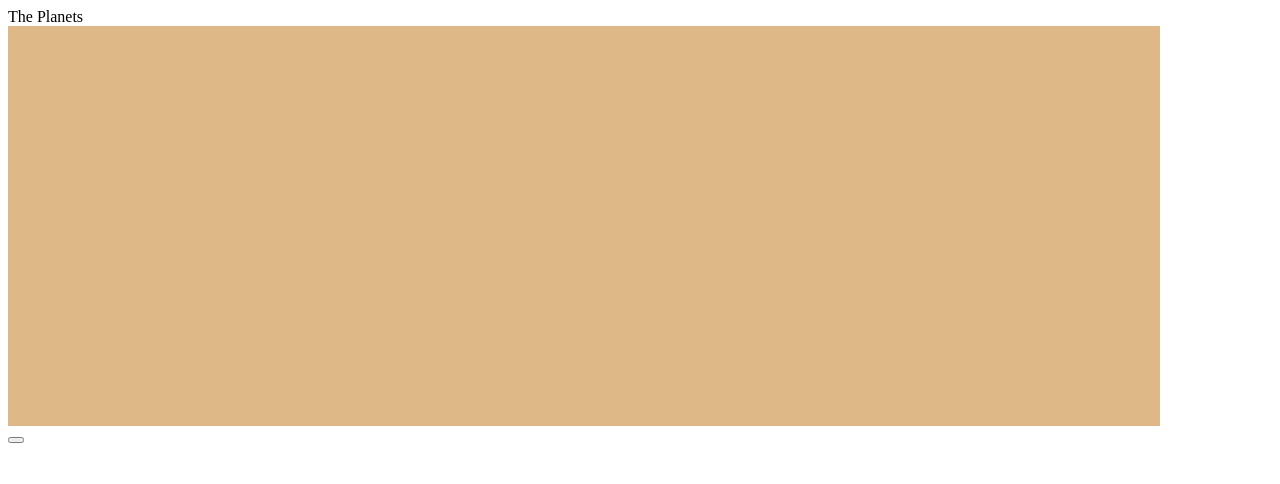
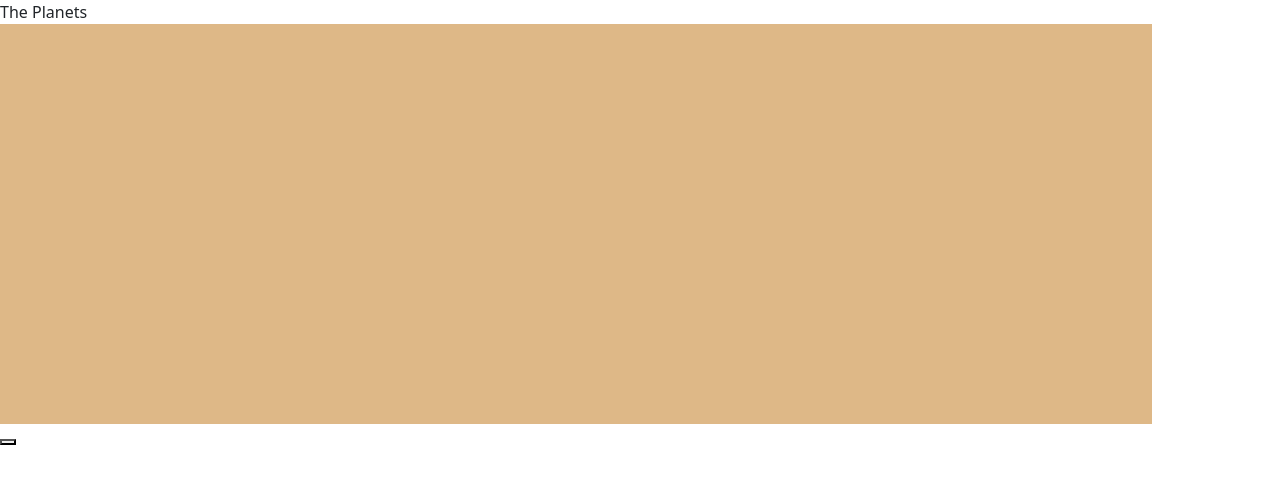
Before and after one commit to parkerjacks/thePlanets, a website: page index.html in a window 1280 px wide. Drawn offline with nearby package versions, Linux system fonts and the light colour scheme.

Commit message:
added bootstrap

```diff
--- a/index.html
+++ b/index.html
@@ -2,6 +2,7 @@
 <html lang="en">
 
 <head>
+    <link href="https://cdn.jsdelivr.net/npm/bootstrap@5.0.0-beta3/dist/css/bootstrap.min.css" rel="stylesheet" integrity="sha384-eOJMYsd53ii+scO/bJGFsiCZc+5NDVN2yr8+0RDqr0Ql0h+rP48ckxlpbzKgwra6" crossorigin="anonymous">
     <link rel="stylesheet" href="index.css" type="text/css">
     <meta charset="UTF-8">
     <meta name="viewport" content="width=device-width, initial-scale=1.0">
```
Also changed, not shown: js/nav.html (+1 -0 lines).
